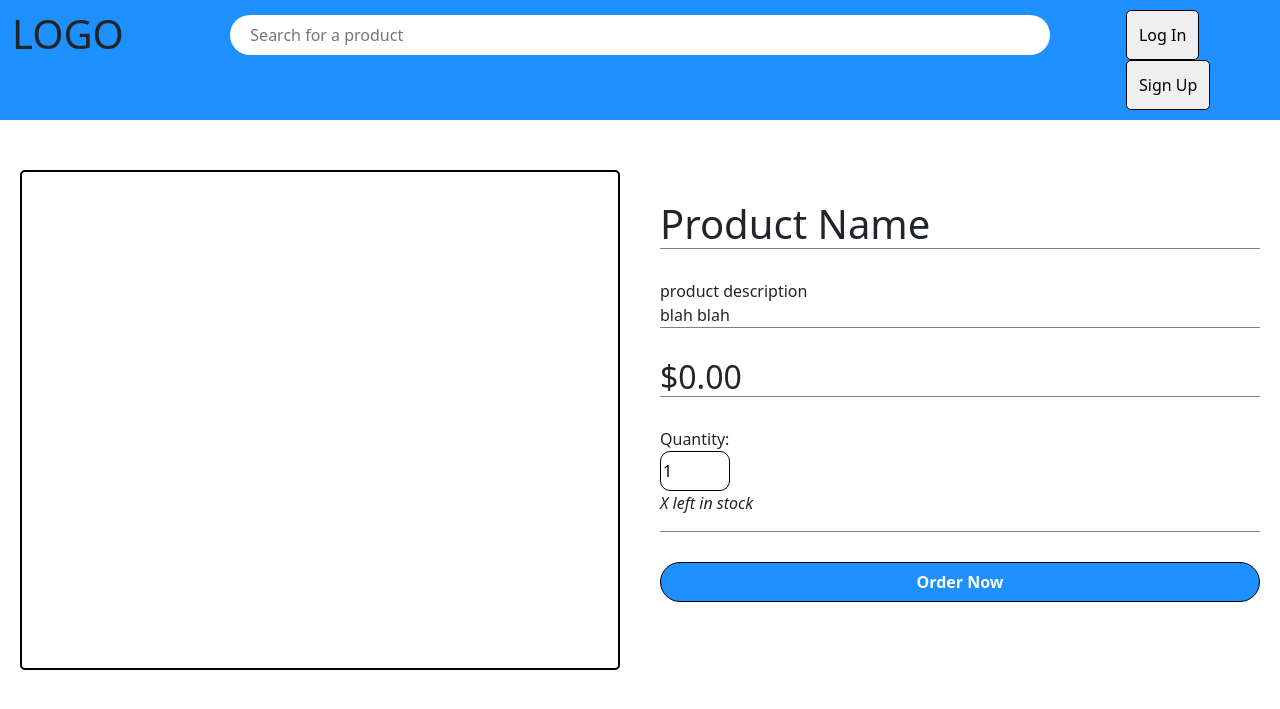
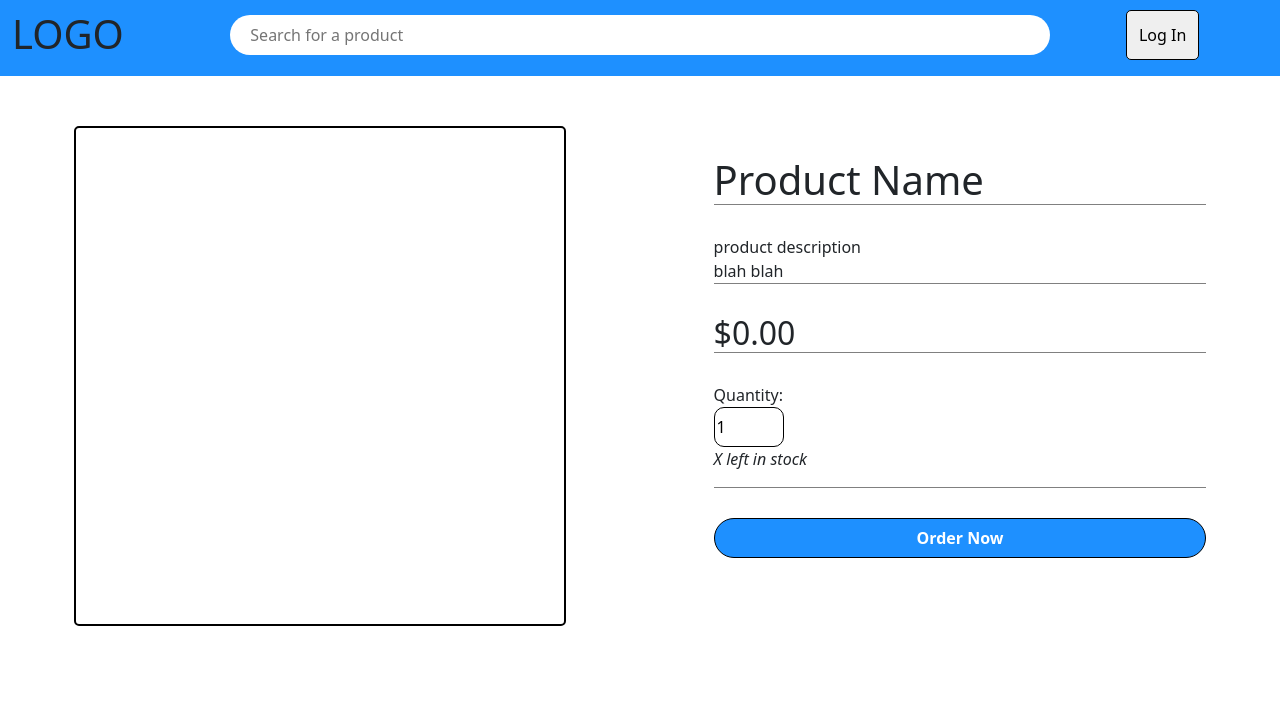
Before and after one commit to emconno/snow-cone-website, a PHP site: page /product-info.html in a window 1280 px wide. Shown: the top 709 px of the page. Run offline with PHP 8.4, Linux system fonts and the light colour scheme.

Commit message:
made product-info.html more flexible. fixed header

```diff
--- a/index.html
+++ b/index.html
@@ -22,7 +22,6 @@
                 <div class="col-2">
                     <div class="inline">
                         <a href="index.html"><button class="account">Log In</button></a>
-                        <a href="index.html"><button class="account">Sign Up</button></a>
                     </div>
                 </div>
             </div>
--- a/product-info.html
+++ b/product-info.html
@@ -22,7 +22,6 @@
                 <div class="col-2">
                     <div class="inline">
                         <a href="index.html"><button class="account">Log In</button></a>
-                        <a href="index.html"><button class="account">Sign Up</button></a>
                     </div>
                 </div>
             </div>
--- a/product-list.html
+++ b/product-list.html
@@ -38,7 +38,6 @@
                 <div class="col-2">
                     <div class="inline">
                         <a href="index.html"><button class="account">Log In</button></a>
-                        <a href="index.html"><button class="account">Sign Up</button></a>
                     </div>
                 </div>
             </div>
--- a/style.css
+++ b/style.css
@@ -10,7 +10,8 @@
 .product {
     border: none;
     border-radius: 5px;
-    margin: 20px 40px;
+    margin: 20px 10px;
+    width: 200px; height: 300px;
 
 }
 
@@ -147,7 +148,7 @@ form {
 .product-image {
     border: 2px, black, solid;
     border-radius: 5px;
-    height: 500px; width: 600px;
+    height: 500px; width: 80%;
     margin: 0 auto;
 }
 
@@ -165,7 +166,7 @@ form {
     border: 2px, black, solid;
     border-radius: 5px;
     */
-    height: 500px; width: 600px;
+    height: 500px; width: 80%;
     margin: 0 auto;
 }
 
```
